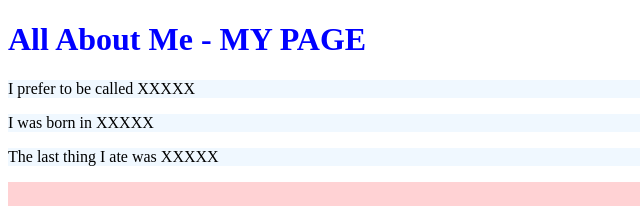
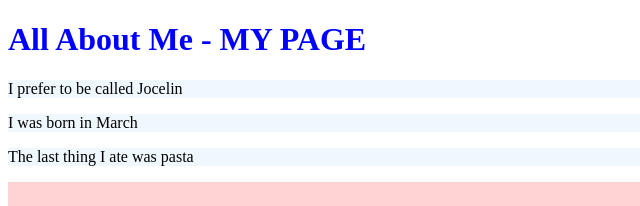
Before and after one commit to scratchcatJ/0-1-Practice-C, a plain HTML site: page index.html in a window 1280 px wide. Shown: the top 206 px of the page, 0-640 px from the left. Drawn offline with Linux system fonts and the light colour scheme.

Commit message:
update info

```diff
--- a/index.html
+++ b/index.html
@@ -17,9 +17,9 @@
   <body>
     <h1>All About Me - MY PAGE</h1>
 
-    <p>I prefer to be called XXXXX</p>
-    <p>I was born in XXXXX</p>
-    <p>The last thing I ate was XXXXX</p>
+    <p>I prefer to be called Jocelin</p>
+    <p>I was born in March</p>
+    <p>The last thing I ate was pasta</p>
 
     <img src="2025 - GC Banner.jpg" width="100%" />
   </body>
```
